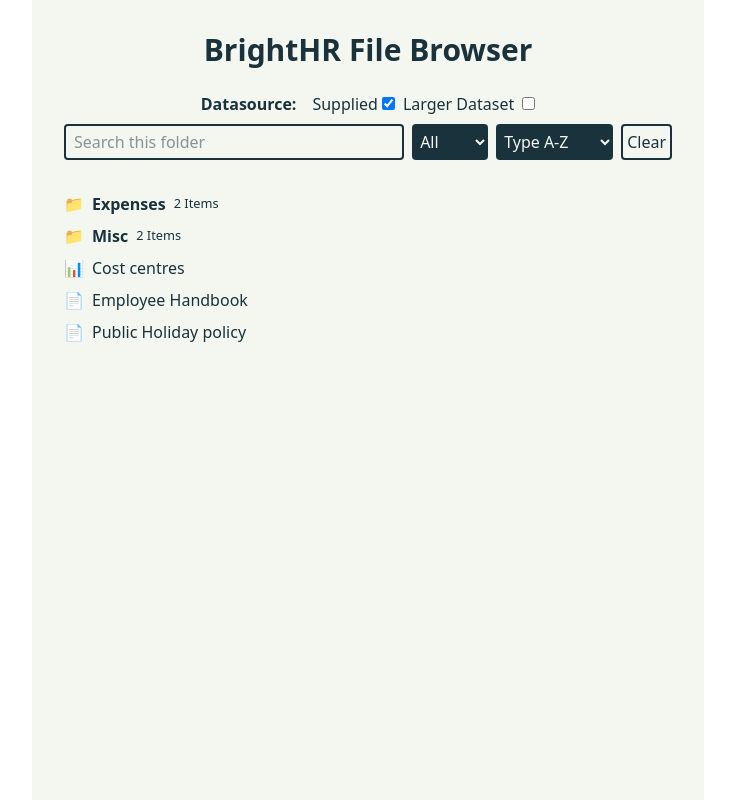
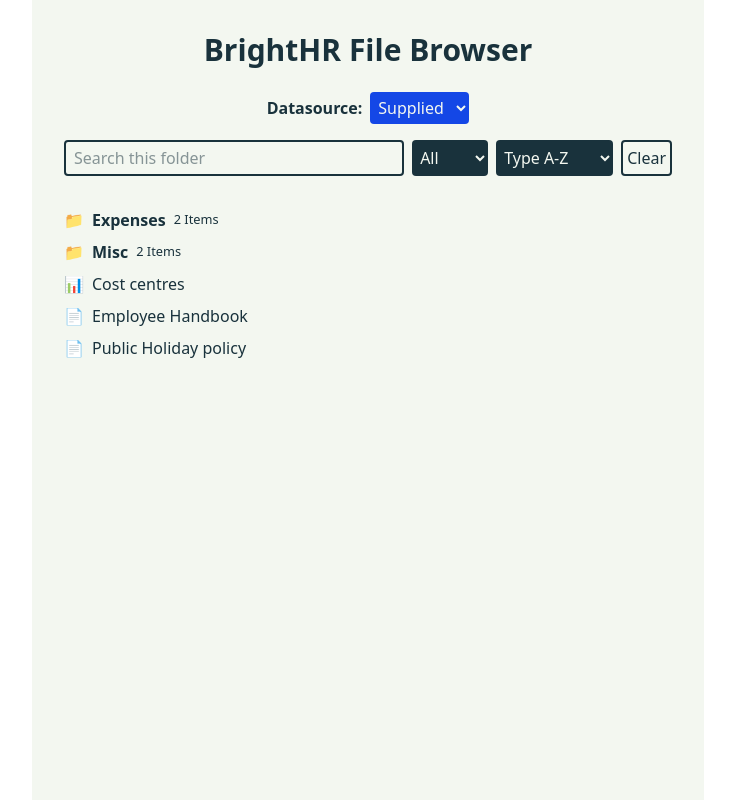
Before and after one commit to Harrywg/react-file-browser, a React (Vite) app: page / in a window 1280 px wide. Shown: the whole page, without its empty margins (272-1007 px from the left). Built offline with nearby package versions, Linux system fonts and the light colour scheme.

Commit message:
refactor: datasource to use select element

```diff
--- a/src/components/DatasourceSelector.tsx
+++ b/src/components/DatasourceSelector.tsx
@@ -15,30 +15,17 @@
    };
 
    return (
-      <form className="flex items-center justify-center gap-4 px-2 pb-2">
+      <form className="flex items-center justify-center gap-2 px-2 pb-4">
          <strong>Datasource:</strong>
-         <div className="flex items-center justify-center gap-2">
-            <label htmlFor="supplied">
-               <span>Supplied</span>
-               <input
-                  className="ml-1"
-                  type="checkbox"
-                  id="supplied"
-                  checked={datasource === 'supplied'}
-                  onChange={() => updateDatasource('supplied')}
-               />
-            </label>
-            <label htmlFor="larger-dataset">
-               <span>Larger Dataset</span>
-               <input
-                  className="ml-2"
-                  type="checkbox"
-                  id="larger-dataset"
-                  checked={datasource === 'larger-dataset'}
-                  onChange={() => updateDatasource('larger-dataset')}
-               />
-            </label>
-         </div>
+         <select
+            name="datasource"
+            id="datasource"
+            className="rounded bg-blue-700 p-1 text-white"
+            onChange={(e) => updateDatasource(e.target.value as Datasource)}
+         >
+            <option value="supplied">Supplied</option>
+            <option value="larger-dataset">Extended</option>
+         </select>
       </form>
    );
 }
```
